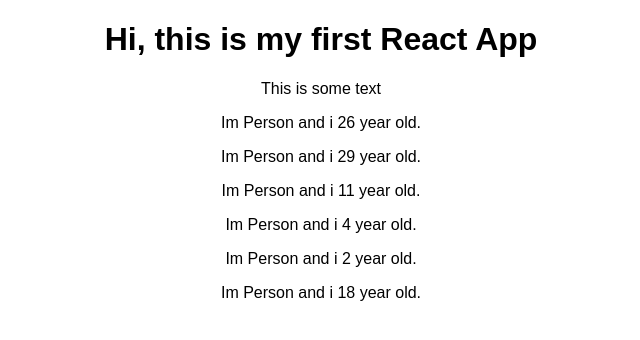
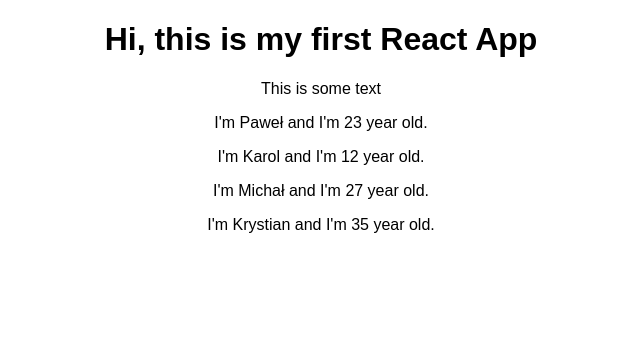
Before and after one commit to Kwarku/HelloReactApp, a React (Create React App) app: page / in a window 1280 px wide. Shown: the top 340 px of the page, without its empty margins (319-959 px from the left). Built offline with nearby package versions, Linux system fonts and the light colour scheme.

Commit message:
add dynamic value using propscomponent

```diff
--- a/src/App.js
+++ b/src/App.js
@@ -8,12 +8,10 @@
          <div className="App">
            <h1>Hi, this is my first React App</h1>
            <p> This is some text</p>
-           <Person />
-           <Person />
-           <Person />
-           <Person />
-           <Person />
-           <Person />
+           <Person name="Paweł" age="23"/>
+           <Person name="Karol" age="12"/>
+           <Person name="Michał" age="27"/>
+           <Person name="Krystian" age="35">My hobby is Math </Person>
          </div>
     );
   }
--- a/src/Person/Person.js
+++ b/src/Person/Person.js
@@ -1,7 +1,7 @@
 import React from 'react';
 
-const person = () => {
-    return <p>Im Person and i {Math.floor((Math.random() * 30))} year old.</p>
+const person = (props) => {
+    return <p>I'm {props.name} and I'm {props.age} year old.</p>
 }
 
 export default person;
```
